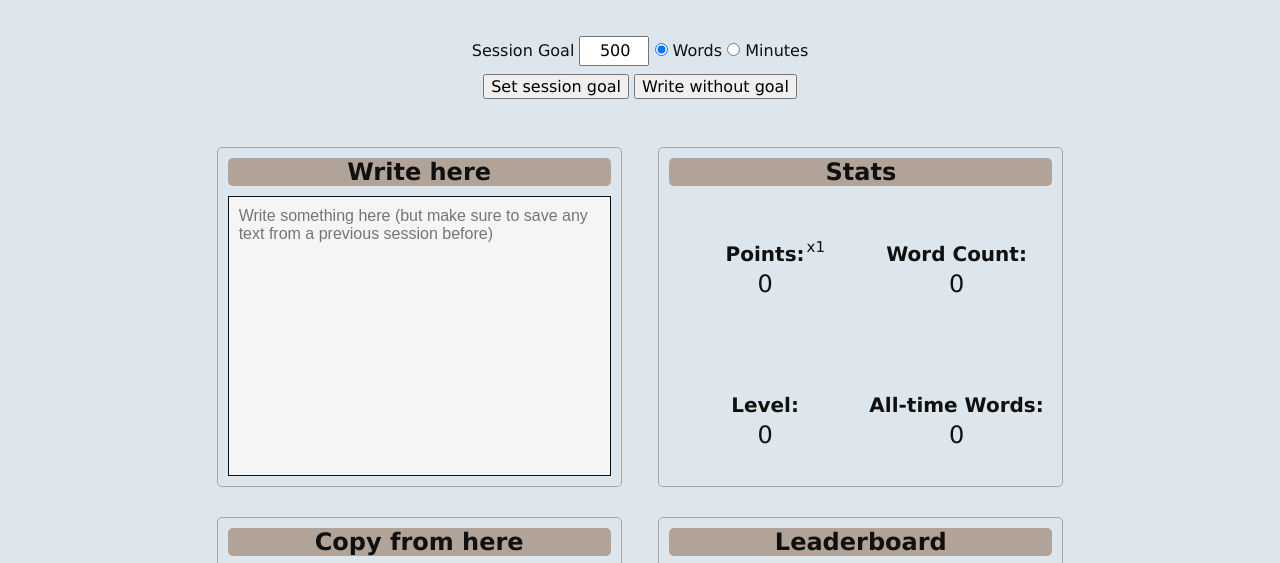
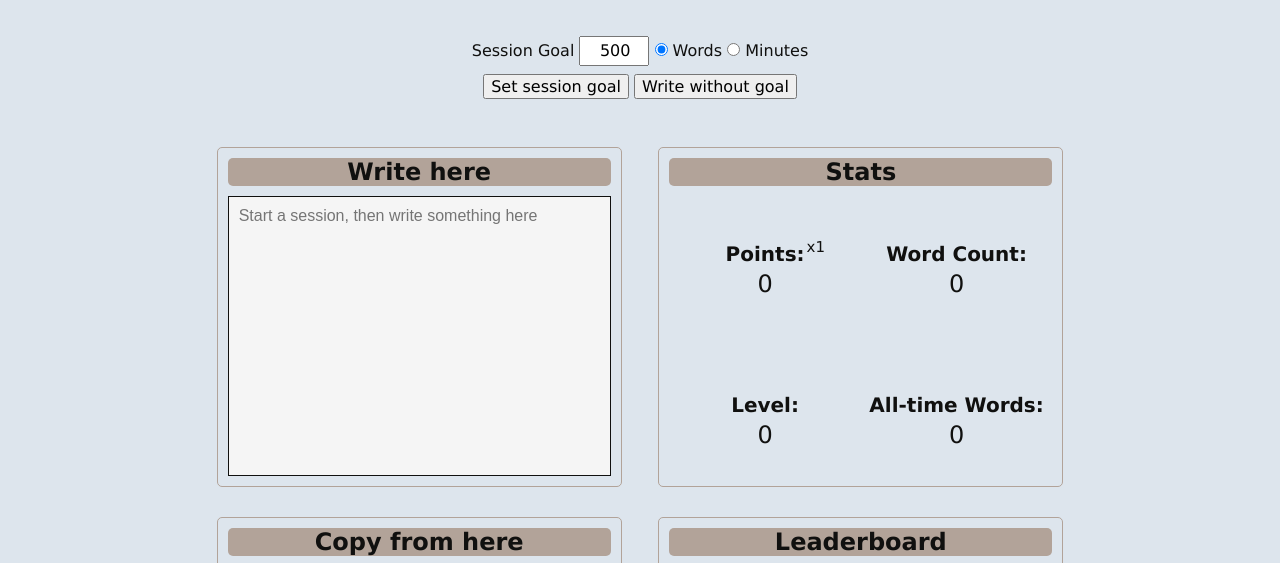
Before and after one commit to nathaliebleser/WriteUP, a plain HTML site: page index.html in a window 1280 px wide. Shown: the part 198-761 px from the top of the page. Drawn offline with Linux system fonts and the light colour scheme.

Commit message:
Change direction message in textarea

```diff
--- a/index.html
+++ b/index.html
@@ -115,7 +115,7 @@
       <section class="editor main-box">
         <h2>Write here</h2>
         <form>
-          <textarea id="editor-field" name="editor" placeholder="Write something here (but make sure to save any text from a previous session before)" oninput="calculate()" readonly></textarea>
+          <textarea id="editor-field" name="editor" placeholder="Start a session, then write something here" oninput="calculate()" readonly></textarea>
         </form>
       </section>
       <section class="main-box">
```
